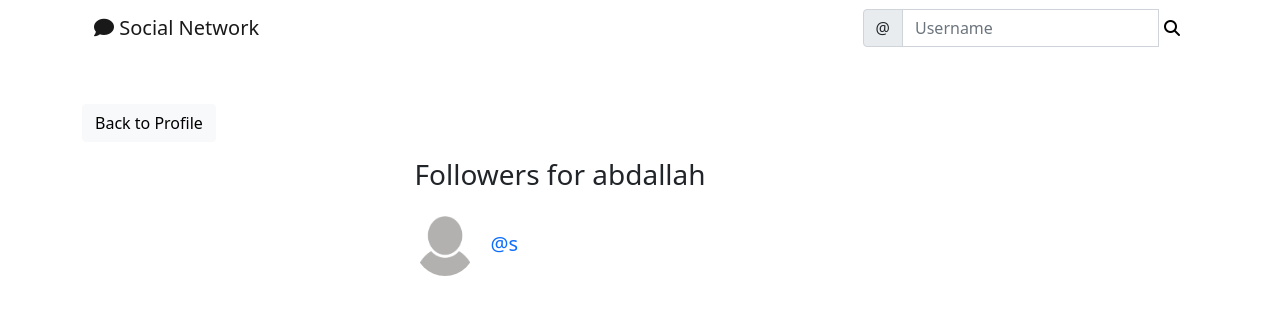
After one commit to MohammedOss92/Building-a-Social-Media-App-With-Python-3-and-Django, a Django app: page /social/profile/1/followers/ in a window 1280 px wide. The commit adds this page. Shown: the top 315 px of the page. Run offline with Django 4.2, Linux system fonts and the light colour scheme; data comes from the database, SQL or seed files in the repository; both versions use the stored data as it was after the commit; some libraries are stand-ins or nearby versions.

Commit message:
first commit

```diff
--- /dev/null
+++ b/socialnetwork/social/templates/social/followers_list.html
@@ -0,0 +1,34 @@
+{% extends 'landing/base.html' %}
+
+{% block content %}
+<div class="container">
+    <div class="row mt-5">
+        <div class="col-md-3 col-sm-6">
+            <a href="{% url 'profile' profile.pk %}" class="btn btn-light">Back to Profile</a>
+        </div>
+    </div>
+
+    <div class="row justify-content-center mt-3">
+        <div class="col-md-5 col-sm-12">
+            {% if profile.name %}
+            <h3>Followers for {{ profile.name }}</h3>
+            {% else %}
+            <h3>Followers for @{{ profile.user.username }}</h3>
+            {% endif %}
+        </div>
+    </div>
+
+    {% for follower in followers %}
+    <div class="row justify-content-center">
+        <div class="col-md-5 col-sm-12 position-relative my-3">
+            <a href="{% url 'profile' follower.profile.pk %}" class="post-link"><img class="rounded-circle post-img"
+                    height="60" width="60" src="{{ follower.profile.picture.url }}" /></a>
+            <a href="{% url 'profile' follower.profile.pk %}" class="post-link">
+                <h5 class="mt-3">@{{ follower.username }}</h5>
+            </a>
+
+        </div>
+    </div>
+    {% endfor %}
+</div>
+{% endblock content %}
--- a/socialnetwork/social/urls.py
+++ b/socialnetwork/social/urls.py
@@ -11,6 +11,7 @@ urlpatterns = [
     path('post/<int:pk>/like', AddLike.as_view(), name='like'),
     path('post/<int:pk>/dislike', AddDislike.as_view(), name='dislike'),
     path('profile/<int:pk>/', ProfileView.as_view(), name='profile'),
+    path('profile/<int:pk>/followers/', ListFollowers.as_view(), name='list-followers'),
     path('profile/edit/<int:pk>/', ProfileEditView.as_view(), name='profile-edit'),
     path('profile/<int:pk>/followers/add', AddFollower.as_view(), name='add-follower'),
     path('profile/<int:pk>/followers/remove', RemoveFollower.as_view(), name='remove-follower'),
--- a/socialnetwork/social/views.py
+++ b/socialnetwork/social/views.py
@@ -425,3 +425,21 @@ class UserSearch(View):
 
         # إعادة عرض صفحة البحث مع البيانات المفلترة
         return render(request, 'social/search.html', context)
+
+
+class ListFollowers(View):
+    def get(self, request, pk, *args, **kwargs):
+        # الحصول على ملف تعريف المستخدم بناءً على الـ primary key (pk) المرسل في الطلب
+        profile = UserProfile.objects.get(pk=pk)
+
+        # الحصول على جميع المتابعين لهذا الملف الشخصي
+        followers = profile.followers.all()
+
+        # إعداد السياق الذي سيتم تمريره إلى القالب
+        context = {
+            'profile': profile,      # الملف الشخصي للمستخدم الذي يتم عرض قائمة المتابعين له
+            'followers': followers,  # قائمة المتابعين للمستخدم
+        }
+
+        # عرض قالب `followers_list.html` مع السياق الذي يحتوي على الملف الشخصي وقائمة المتابعين
+        return render(request, 'social/followers_list.html', context)
```
Also changed, not shown: socialnetwork/social/templates/social/profile.html (+21 -25 lines), socialnetwork/db.sqlite3, 2 other files.
